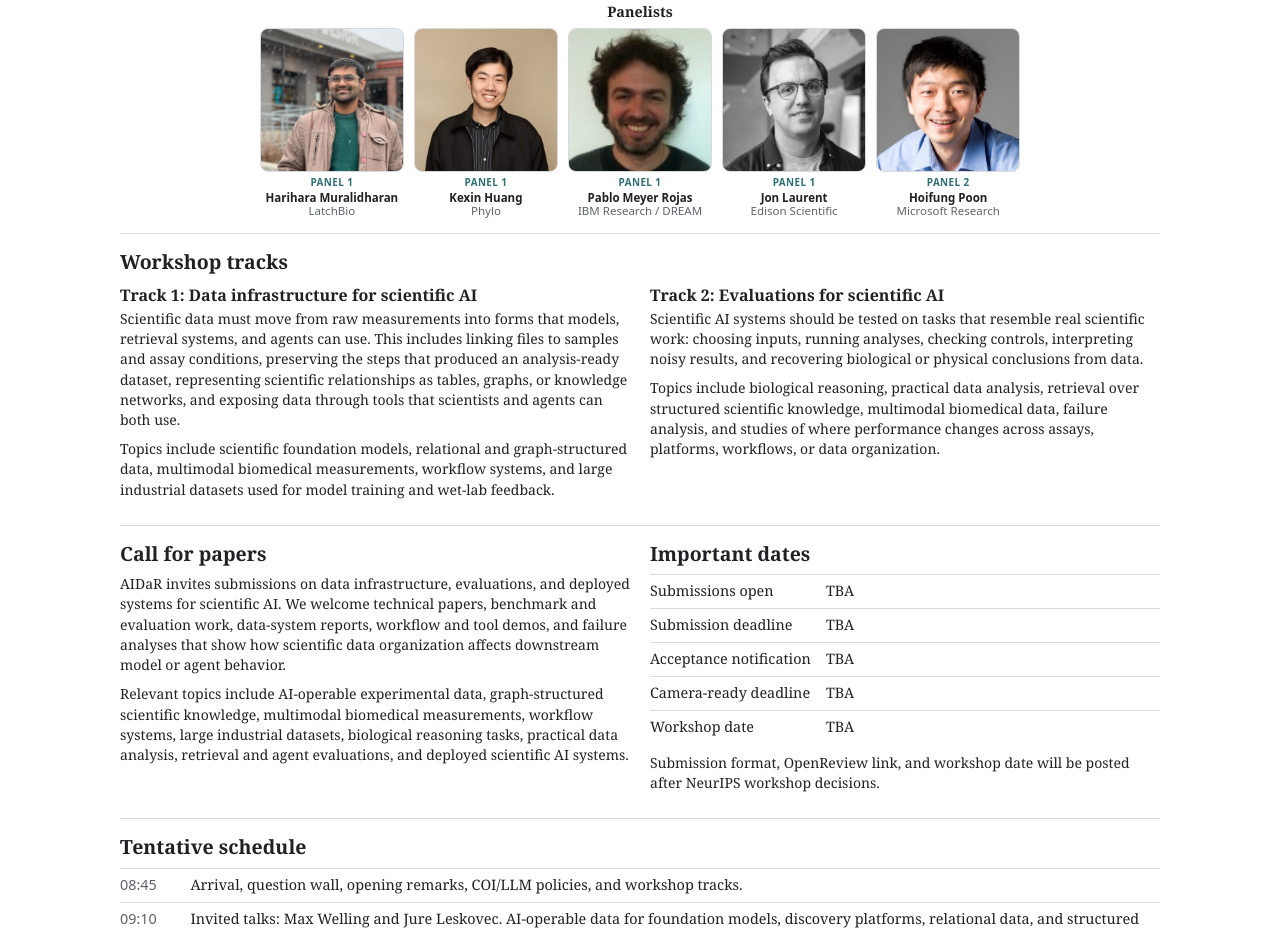
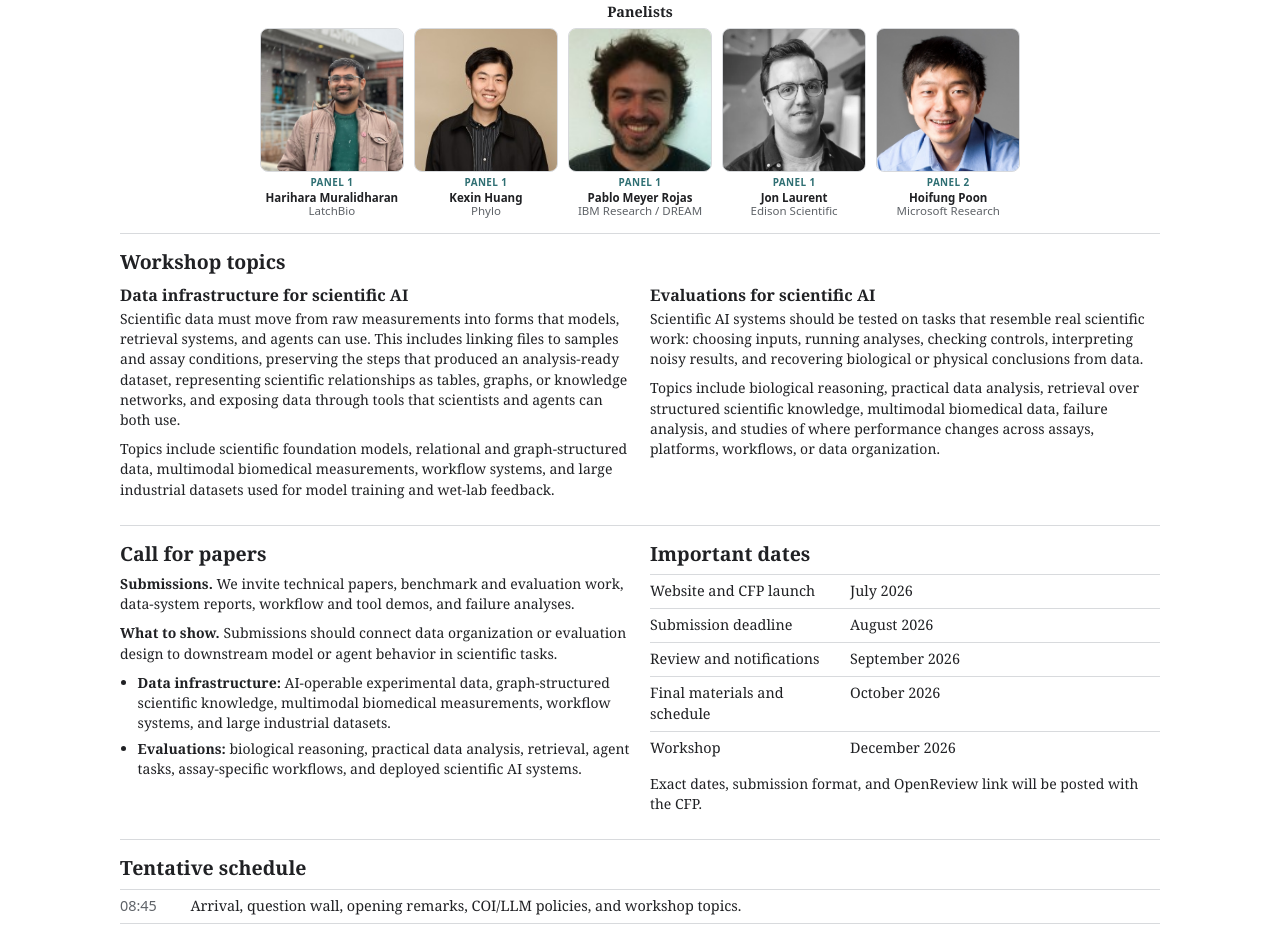
Before and after one commit to kennyworkman/aidar-neurips-2026, a plain HTML site: page index.html in a window 1280 px wide. Shown: the part 1021-1951 px from the top of the page. Drawn offline with Linux system fonts and the light colour scheme.

Commit message:
Update site topics and timeline

```diff
--- a/index.html
+++ b/index.html
@@ -18,11 +18,12 @@
         <p class="tagline">From experimental data to reliable scientific AI systems.</p>
         <div class="meta">
           <span>One-day in-person workshop</span>
-          <span>Date TBA</span>
-          <span>Location TBA</span>
-          <span>Call for papers TBA</span>
+          <span>CFP launch: July 2026</span>
+          <span>Submission deadline: August 2026</span>
+          <span>Workshop: December 2026</span>
         </div>
         <nav class="quick-links" aria-label="Page sections">
+          <a href="#topics">Topics</a>
           <a href="#cfp">Call for papers</a>
           <a href="#dates">Dates</a>
           <a href="#speakers">Speakers</a>
@@ -111,10 +112,10 @@
         </div>
       </section>
 
-      <section class="section two-col" id="tracks">
+      <section class="section two-col" id="topics">
         <div>
-          <h2>Workshop tracks</h2>
-          <h3>Track 1: Data infrastructure for scientific AI</h3>
+          <h2>Workshop topics</h2>
+          <h3>Data infrastructure for scientific AI</h3>
           <p>
             Scientific data must move from raw measurements into forms that
             models, retrieval systems, and agents can use. This includes linking
@@ -131,8 +132,8 @@
           </p>
         </div>
         <div>
-          <h2 class="spacer">Track 2</h2>
-          <h3>Track 2: Evaluations for scientific AI</h3>
+          <h2 class="spacer">Workshop topics</h2>
+          <h3>Evaluations for scientific AI</h3>
           <p>
             Scientific AI systems should be tested on tasks that resemble real
             scientific work: choosing inputs, running analyses, checking controls,
@@ -152,34 +153,34 @@
         <div>
           <h2>Call for papers</h2>
           <p>
-            AIDaR invites submissions on data infrastructure, evaluations, and
-            deployed systems for scientific AI. We welcome technical papers,
-            benchmark and evaluation work, data-system reports, workflow and
-            tool demos, and failure analyses that show how scientific data
-            organization affects downstream model or agent behavior.
+            <strong>Submissions.</strong> We invite technical papers, benchmark
+            and evaluation work, data-system reports, workflow and tool demos,
+            and failure analyses.
           </p>
           <p>
-            Relevant topics include AI-operable experimental data,
-            graph-structured scientific knowledge, multimodal biomedical
-            measurements, workflow systems, large industrial datasets,
-            biological reasoning tasks, practical data analysis, retrieval and
-            agent evaluations, and deployed scientific AI systems.
+            <strong>What to show.</strong> Submissions should connect data
+            organization or evaluation design to downstream model or agent
+            behavior in scientific tasks.
           </p>
+          <ul class="key-list">
+            <li><strong>Data infrastructure:</strong> AI-operable experimental data, graph-structured scientific knowledge, multimodal biomedical measurements, workflow systems, and large industrial datasets.</li>
+            <li><strong>Evaluations:</strong> biological reasoning, practical data analysis, retrieval, agent tasks, assay-specific workflows, and deployed scientific AI systems.</li>
+          </ul>
         </div>
         <div id="dates">
           <h2>Important dates</h2>
           <table class="dates-table">
             <tbody>
-              <tr><td>Submissions open</td><td>TBA</td></tr>
-              <tr><td>Submission deadline</td><td>TBA</td></tr>
-              <tr><td>Acceptance notification</td><td>TBA</td></tr>
-              <tr><td>Camera-ready deadline</td><td>TBA</td></tr>
-              <tr><td>Workshop date</td><td>TBA</td></tr>
+              <tr><td>Website and CFP launch</td><td>July 2026</td></tr>
+              <tr><td>Submission deadline</td><td>August 2026</td></tr>
+              <tr><td>Review and notifications</td><td>September 2026</td></tr>
+              <tr><td>Final materials and schedule</td><td>October 2026</td></tr>
+              <tr><td>Workshop</td><td>December 2026</td></tr>
             </tbody>
           </table>
           <p>
-            Submission format, OpenReview link, and workshop date will be posted
-            after NeurIPS workshop decisions.
+            Exact dates, submission format, and OpenReview link will be posted
+            with the CFP.
           </p>
         </div>
       </section>
@@ -188,7 +189,7 @@
         <h2>Tentative schedule</h2>
         <table>
           <tbody>
-            <tr><td>08:45</td><td>Arrival, question wall, opening remarks, COI/LLM policies, and workshop tracks.</td></tr>
+            <tr><td>08:45</td><td>Arrival, question wall, opening remarks, COI/LLM policies, and workshop topics.</td></tr>
             <tr><td>09:10</td><td>Invited talks: Max Welling and Jure Leskovec. AI-operable data for foundation models, discovery platforms, relational data, and structured scientific knowledge.</td></tr>
             <tr><td>10:30</td><td>Contributed spotlights: scientific data systems and practical evaluations.</td></tr>
             <tr><td>11:20</td><td>Panel 1: Benchmarking AI on practical biology. Evaluations that approximate biological reasoning and practical data-analysis tasks.</td></tr>
@@ -204,9 +205,9 @@
 
         <div class="program-grid" id="program">
           <p><strong>Format.</strong> Short invited talks, central contributed work, poster/demo sessions, and breakout groups that produce short written outputs for the post-workshop report.</p>
-          <p><strong>Speakers.</strong> Max Welling and Jure Leskovec open with AI-operable scientific data systems; Marianna Rapsomaniki and Chloe-Agathe Azencott ground the evaluation track in biomedical data.</p>
+          <p><strong>Speakers.</strong> Max Welling and Jure Leskovec open with AI-operable scientific data systems; Marianna Rapsomaniki and Chloe-Agathe Azencott ground the evaluation discussions in biomedical data.</p>
           <p><strong>Panels.</strong> Panel 1 focuses on practical biology evaluations. Panel 2 focuses on assay data systems: sample metadata, raw instrument data, analysis-ready files, workflow inputs and outputs, version history, and scientist-facing interfaces.</p>
-          <p><strong>Breakouts.</strong> Breakouts focus on large perturbation datasets, multiplexed in vivo screens, tissue-foundry systems, model training, and wet-lab feedback, with expected participation from ManifoldBio, Polyphron, Tahoe Therapeutics, and LigandAI.</p>
+          <p><strong>Breakouts.</strong> Breakouts focus on large perturbation datasets, multiplexed in vivo screens, tissue-foundry systems, model training, and wet-lab feedback, with expected participation from ManifoldBio, Polyphron, and LigandAI.</p>
         </div>
       </section>
 
--- a/styles.css
+++ b/styles.css
@@ -77,6 +77,10 @@ h3 {
 
 p {
   margin-bottom: 0.55rem;
+}
+
+ul {
+  margin-top: 0;
 }
 
 .tagline {
@@ -268,10 +272,19 @@ td:first-child {
 }
 
 .dates-table td:first-child {
-  width: 11rem;
+  width: 12.5rem;
   color: var(--ink);
   font-family: inherit;
   white-space: normal;
+}
+
+.key-list {
+  margin: 0.1rem 0 0;
+  padding-left: 1.1rem;
+}
+
+.key-list li {
+  margin-bottom: 0.3rem;
 }
 
 .program-grid {
```
